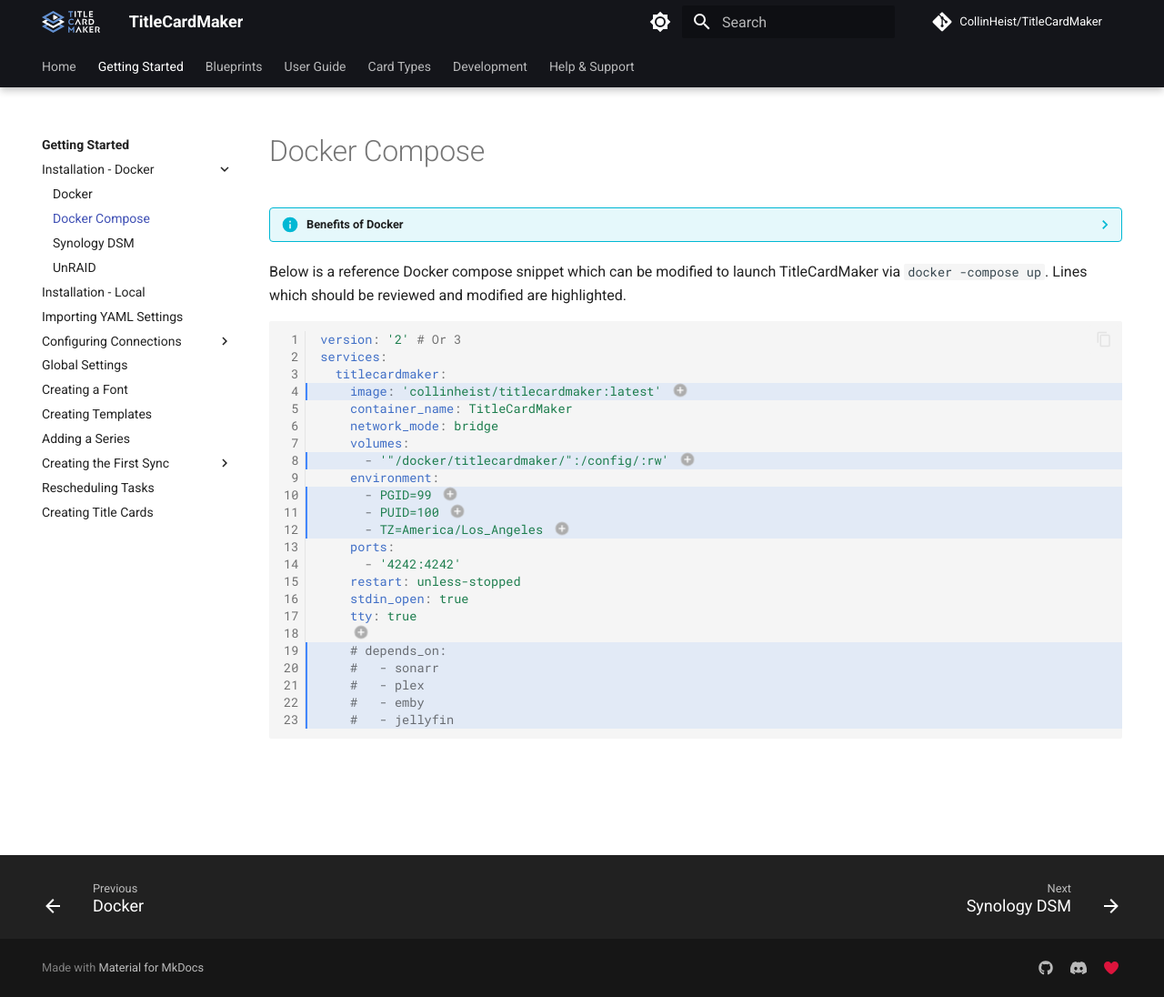
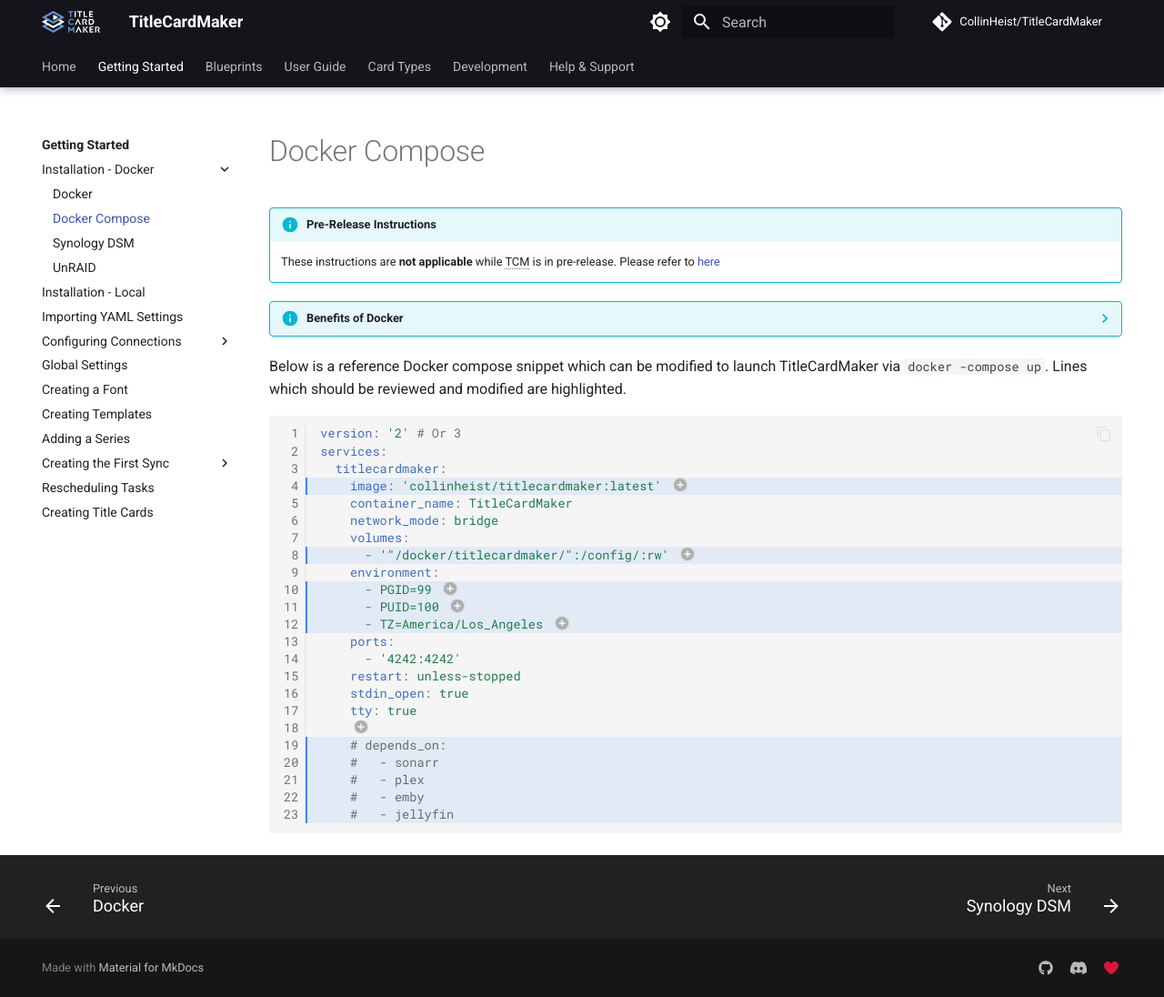
Before and after one commit to CollinHeist/TitleCardMaker, an MkDocs documentation site: the page built from docs/getting_started/docker/compose.md, in a window 1280 px wide and 1096 px high. Shown: the whole window at 91% size. Built offline with MkDocs 1.6.1 and Material for MkDocs 9.7.7, drawn with Linux system fonts in a browser that asks for light colours; comment, search, counter and statistics services are not loaded.

Commit message:
Update docker docs

```diff
--- a/docs/getting_started/docker/compose.md
+++ b/docs/getting_started/docker/compose.md
@@ -5,6 +5,11 @@
 ---
 
 # Docker Compose
+
+!!! info "Pre-Release Instructions"
+
+    These instructions are __not applicable__ while TCM is in pre-release.
+    Please refer to [here](../index.md)
 
 ??? info "Benefits of Docker"
 
```
